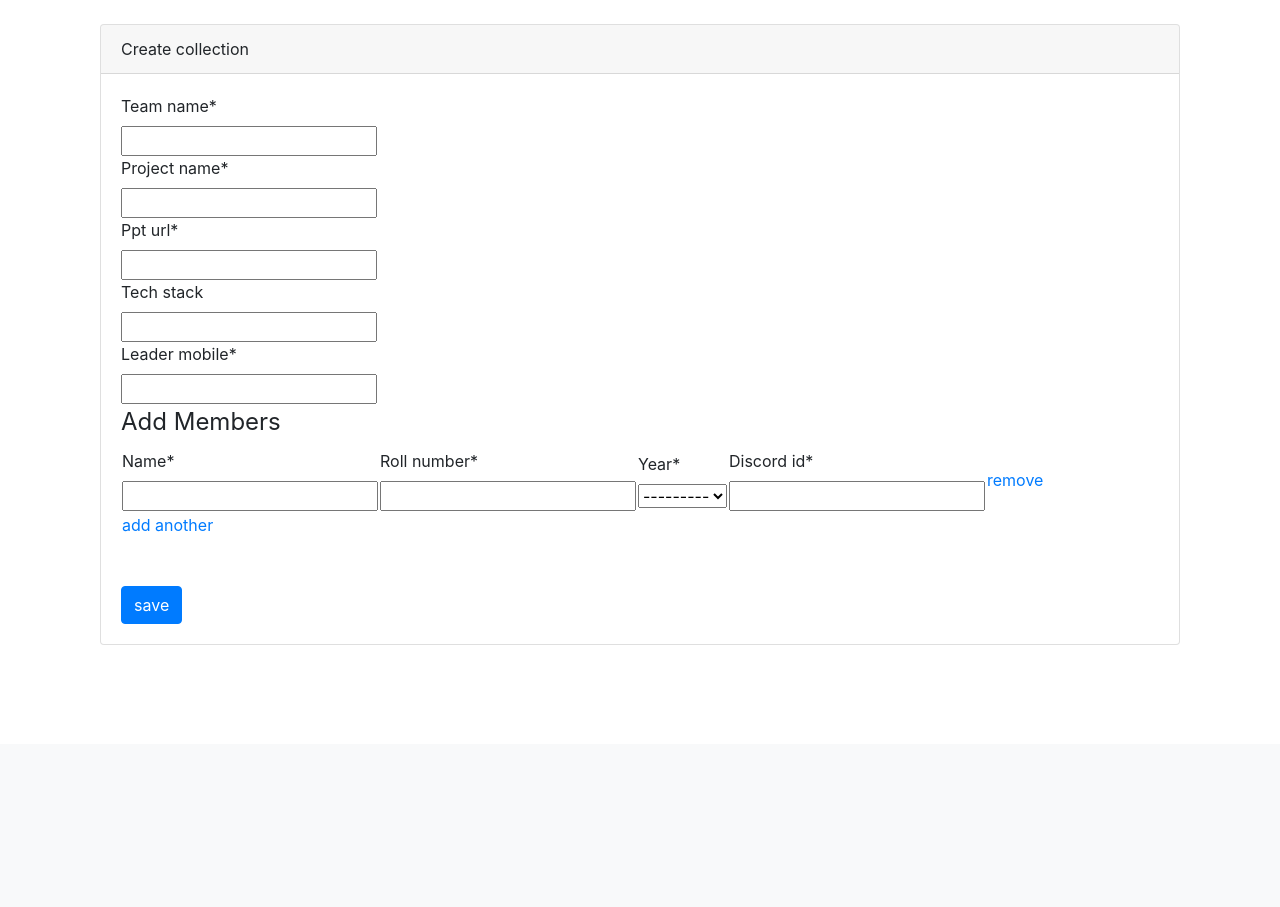
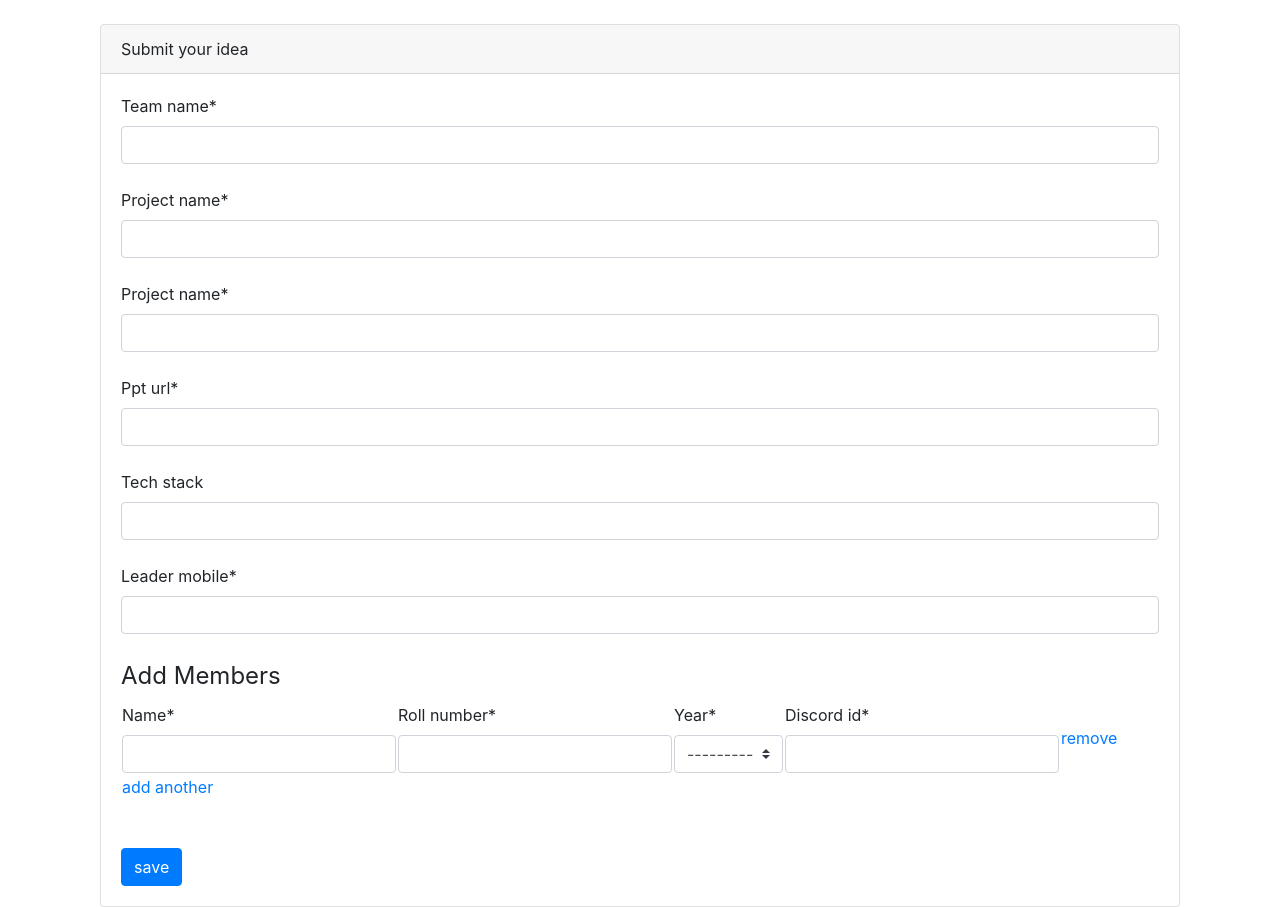
Before and after one commit to MicrosoftStudentChapter/Ideathon, a Django app: page /collection/create/ in a window 1280 px wide. Shown: the part 56-963 px from the top of the page. Before the commit the page ends 701 px from the top, so only its background shows below. Run offline with Django 3.2, Linux system fonts and the light colour scheme; the visitor is signed in with stand-in values (Sample User, id 1); some libraries are stand-ins or nearby versions.

Commit message:
Styled form

```diff
--- a/website/forms.py
+++ b/website/forms.py
@@ -13,6 +13,28 @@ class TeamMemberForm(forms.ModelForm):
     class Meta:
         model = TeamMember
         exclude = ()
+        widgets = {
+            'name': forms.TextInput(
+                attrs={
+                    'class': 'form-control'
+                },
+            ),
+            'roll_number': forms.TextInput(
+                attrs={
+                    'class': 'form-control'
+                },
+            ),
+            'year': forms.Select(
+                attrs={
+                    'class': 'custom-select'
+                },
+            ),
+            'discord_id': forms.TextInput(
+                attrs={
+                    'class': 'form-control'
+                },
+            ),
+        }
 
 
 TeamMemberFormSet = inlineformset_factory(
@@ -26,7 +48,8 @@ TeamMemberFormSet = inlineformset_factory(
         'discord_id',
     ],
     extra=1,
-    can_delete=True
+    can_delete=True,
+    max_num=3,
 )
 
 
@@ -39,17 +62,23 @@ class TeamForm(forms.ModelForm):
         super(TeamForm, self).__init__(*args, **kwargs)
         self.helper = FormHelper()
         self.helper.form_tag = True
-        self.helper.form_class = 'form-horizontal'
-        self.helper.label_class = 'col-md-3 create-label'
-        self.helper.field_class = 'col-md-9'
+        self.helper.form_class = ''
+        self.helper.label_class = 'form-label'
+        self.helper.field_class = 'form-control'
         self.helper.layout = Layout(
             Div(
-                Field('team_name'),
-                Field('project_name'),
-                Field('ppt_url'),
-                Field('tech_stack'),
-                Field('leader_email'),
-                Field('leader_mobile'),
+                Field('team_name', css_class="form-control"),
+                HTML("<br>"),
+                Field('project_name', css_class="form-control"),
+                HTML("<br>"),
+                Field('project_name', css_class="form-control"),
+                HTML("<br>"),
+                Field('ppt_url', css_class="form-control"),
+                HTML("<br>"),
+                Field('tech_stack', css_class="form-control"),
+                HTML("<br>"),
+                Field('leader_mobile', css_class="form-control"),
+                HTML("<br>"),
                 Fieldset('Add Members',
                     Formset('members')),
                 Field('note'),
--- a/website/templates/website/base.html
+++ b/website/templates/website/base.html
@@ -9,7 +9,6 @@
 
     <!-- Bootstrap CSS -->
     <link rel="stylesheet" href="https://stackpath.bootstrapcdn.com/bootstrap/4.3.0/css/bootstrap.min.css" integrity="sha384-PDle/QlgIONtM1aqA2Qemk5gPOE7wFq8+Em+G/hmo5Iq0CCmYZLv3fVRDJ4MMwEA" crossorigin="anonymous">
-
     <title>MLSC Ideathon</title>
   </head>
 
--- a/website/templates/website/team_create.html
+++ b/website/templates/website/team_create.html
@@ -4,7 +4,7 @@
 <div class="container">
     <div class="card">
         <div class="card-header">
-            Create collection
+            Submit your idea
         </div>
         <div class="card-body">
              {% crispy form %}
```
